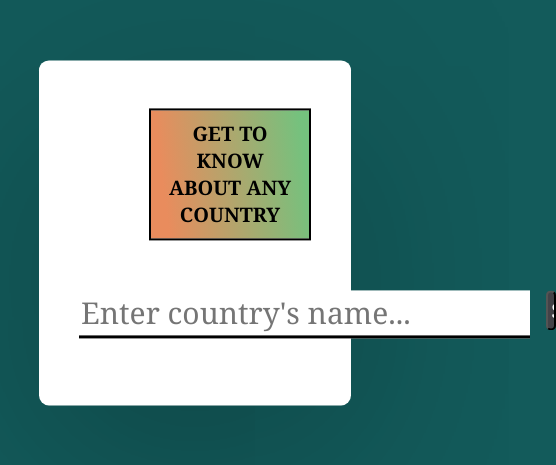
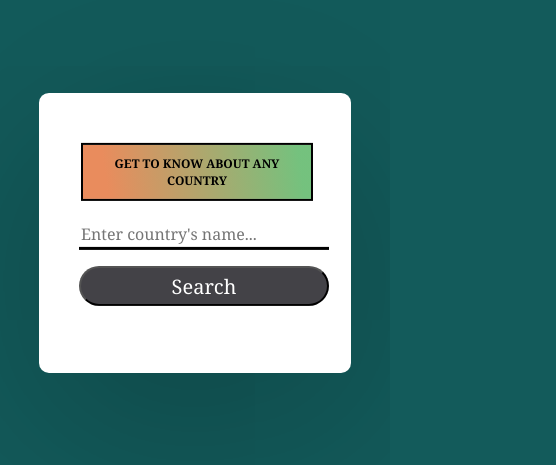
Before and after one commit to codingwithveer18/Country-guide, a plain HTML site: page index.html in a window 390 px wide. Shown: the part 189-654 px from the top of the page, 556 px wide, since content can reach past the window. Drawn offline with Linux system fonts and the light colour scheme.

Commit message:
Update style.css

```diff
--- a/style.css
+++ b/style.css
@@ -201,3 +201,19 @@ h2 {
     transform: translate(0px,0%);
     opacity: 1;
    }
+
+   @media(min-width:200px) and (max-width:500px){
+     header{
+        width: 100%;
+        font-size: 12px;
+        margin: 2px;
+        margin-bottom: 20px;
+     }
+      #country-inp{
+        font-size: 16px;
+      }
+      .searchbar{
+          display: grid;
+        grid-template-columns: 3fr ;
+      }
+   }
```
